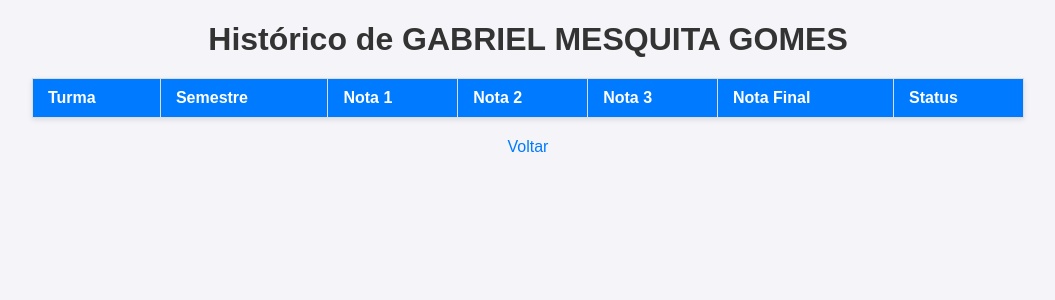
After one commit to mesquita18/PDB_Project, a Django app: page /historico/1/ in a window 1280 px wide. The commit adds this page. Shown: the top 300 px of the page, without its empty margins (112-1167 px from the left). Run offline with Django 5.2, Linux system fonts and the light colour scheme; a user stored in the database is signed in; data comes from the database, SQL or seed files in the repository; both versions use the stored data as it was after the commit; lists and menus that the app fills with data are empty.

Commit message:
Segunda Tafera Parcial

```diff
--- a/minha_api/urls.py
+++ b/minha_api/urls.py
@@ -18,4 +18,5 @@ urlpatterns = [
     path('usuarios/modificar-turma.html/<str:cod_disciplina>/<str:semestre>',views.modificar_turma,name='modificar_turma'),
     path('usuarios/disciplina.html/<str:cod_disciplina>',views.detalhar_disciplina,name='detalhar_disciplina'),
     path('notas/turma/<int:turma_id>/', views.listar_notas_turma, name='listar_notas_turma'),
+    path('historico/<int:aluno_id>/', views.historico_aluno, name='historico_aluno'),
 ]
--- /dev/null
+++ b/rest_api/templates/usuarios/historico-aluno.html
@@ -0,0 +1,74 @@
+<!DOCTYPE html>
+<html lang="pt-BR">
+<head>
+    <meta charset="UTF-8">
+    <meta name="viewport" content="width=device-width, initial-scale=1.0">
+    <title>Histórico do Aluno</title>
+    <style>
+        body {
+            font-family: Arial, sans-serif;
+            margin: 20px;
+            background-color: #f4f4f9;
+            color: #333;
+        }
+        h1 {
+            text-align: center;
+            margin-bottom: 20px;
+        }
+        table {
+            width: 80%;
+            margin: 0 auto;
+            border-collapse: collapse;
+            background-color: #fff;
+            box-shadow: 0 2px 5px rgba(0, 0, 0, 0.1);
+        }
+        th, td {
+            padding: 10px 15px;
+            text-align: left;
+            border: 1px solid #ddd;
+        }
+        th {
+            background-color: #007bff;
+            color: #fff;
+        }
+        tr:nth-child(even) {
+            background-color: #f9f9f9;
+        }
+        tr:hover {
+            background-color: #f1f1f1;
+        }
+    </style>
+</head>
+<body>
+    <h1>Histórico de {{ aluno.nome }}</h1>
+    <table>
+        <thead>
+            <tr>
+                <th>Turma</th>
+                <th>Semestre</th>
+                <th>Nota 1</th>
+                <th>Nota 2</th>
+                <th>Nota 3</th>
+                <th>Nota Final</th>
+                <th>Status</th>
+            </tr>
+        </thead>
+        <tbody>
+            {% for nota in notas %}
+            <tr>
+                <td>{{ nota.turma.disciplina.nome_disciplina }}</td>
+                <td>{{ nota.turma.semestre }}</td>
+                <td>{{ nota.nota1|default:"0.0" }}</td>
+                <td>{{ nota.nota2|default:"0.0" }}</td>
+                <td>{{ nota.nota3|default:"0.0" }}</td>
+                <td>{{ nota.final|default:"0.0" }}</td>
+                <td>{{ nota.status|default:"PENDENTE" }}</td>
+            </tr>
+            {% endfor %}
+        </tbody>
+    </table>
+    <div style="text-align: center; margin-top: 20px;">
+        <a href="{% url 'listar_alunos' %}" style="text-decoration: none; color: #007bff;">Voltar</a>
+    </div>
+</body>
+</html>
--- a/rest_api/templates/usuarios/home.html
+++ b/rest_api/templates/usuarios/home.html
@@ -105,6 +105,7 @@
             height: 100vh;
             font-family: Arial, sans-serif;
         }
+
         .welcome-message {
             position: fixed;
             top: 50%;
@@ -174,7 +175,7 @@
             <li><a href="http://127.0.0.1:8000/usuarios/turmas.html"><i class="fas fa-users"></i> Turmas</a></li>
             <li>
                 <a href="http://127.0.0.1:8000/usuarios/logout.html" onclick="return confirmLogout(event)">
-                    <i class="fas fa-sign-out-alt"></i> Voltar para a tela de login
+                    <i class="fas fa-sign-out-alt"></i> Logout
                 </a>
             </li>
         </ul>
--- a/rest_api/views.py
+++ b/rest_api/views.py
@@ -148,7 +148,17 @@ def modificar_turma(request,cod_disciplina,semestre):
         AlunoTurma.objects.filter(turma=turma).delete()
         for aluno in alunos_selecionados:
             AlunoTurma.objects.create(turma=turma, aluno=aluno)
-        return render(request, "usuarios/home.html",{'message':'Turma atualizada!'})
+        messages.success(request, 'Turma atualizada!')
+        return redirect('listar_turmas')
+
+@login_required
+def historico_aluno(request, aluno_id):
+    aluno = get_object_or_404(Aluno, id=aluno_id)
+    notas = Nota.objects.filter(aluno=aluno).select_related('turma')
+    return render(request, 'usuarios/historico-aluno.html', {
+        'aluno': aluno,
+        'notas': notas,
+    })
 
 @login_required
 def cadastrar_disciplina(request):
```
Also changed, not shown: rest_api/templates/usuarios/alunos.html (+12 -0 lines), rest_api/templates/usuarios/turmas.html (+48 -0 lines), db.sqlite3.
